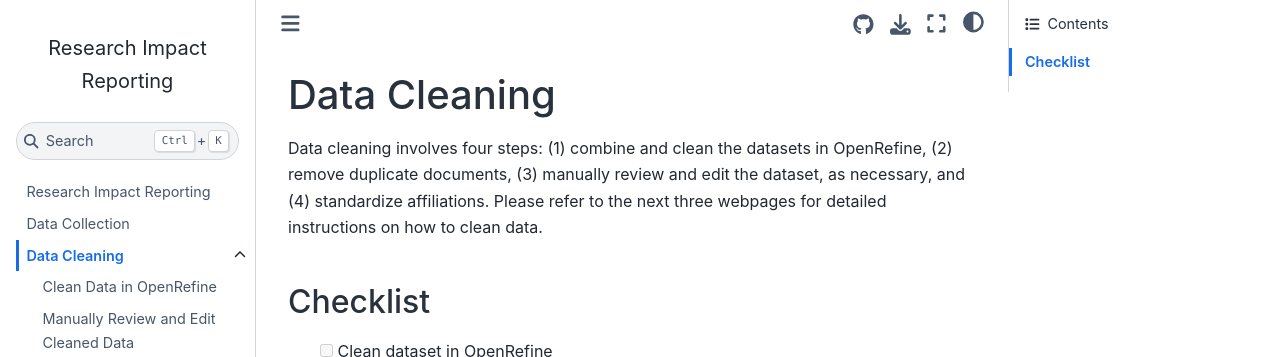
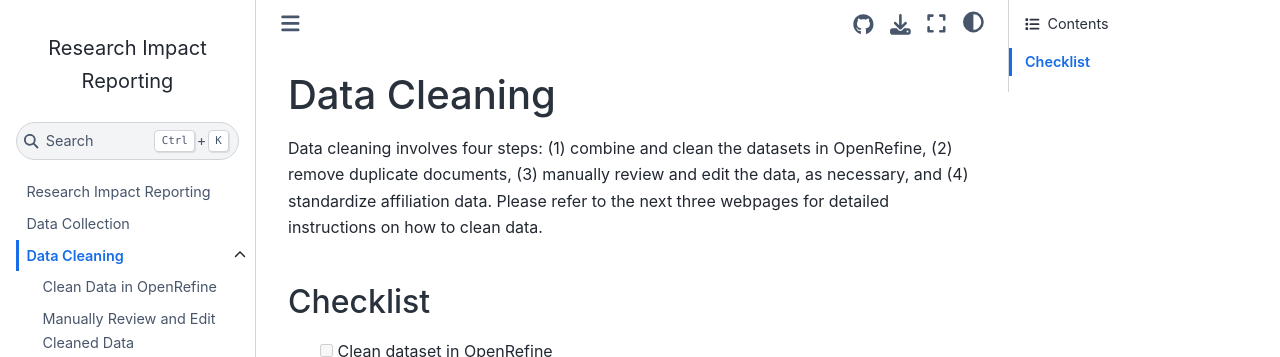
Before and after one commit to vvlooking/research-impact, a Jupyter Book: the page built from website/data-cleaning.md, in a window 1280 px wide. Shown: the top 357 px of the page. Built offline with Jupyter Book 1.0.4 settings and Sphinx 7.4.7 and the Sphinx Book theme 1.1.4, drawn with Linux system fonts in a browser that asks for light colours.

Commit message:
Clarify data cleaning steps in documentation
Updated the wording for clarity regarding data cleaning steps.

```diff
--- a/website/data-cleaning.md
+++ b/website/data-cleaning.md
@@ -1,6 +1,6 @@
 # Data Cleaning
 
-Data cleaning involves four steps: (1) combine and clean the datasets in OpenRefine, (2) remove duplicate documents, (3) manually review and edit the dataset, as necessary, and (4) standardize affiliations. Please refer to the next three webpages for detailed instructions on how to clean data.
+Data cleaning involves four steps: (1) combine and clean the datasets in OpenRefine, (2) remove duplicate documents, (3) manually review and edit the data, as necessary, and (4) standardize affiliation data. Please refer to the next three webpages for detailed instructions on how to clean data.
 
 ## Checklist
 
```
